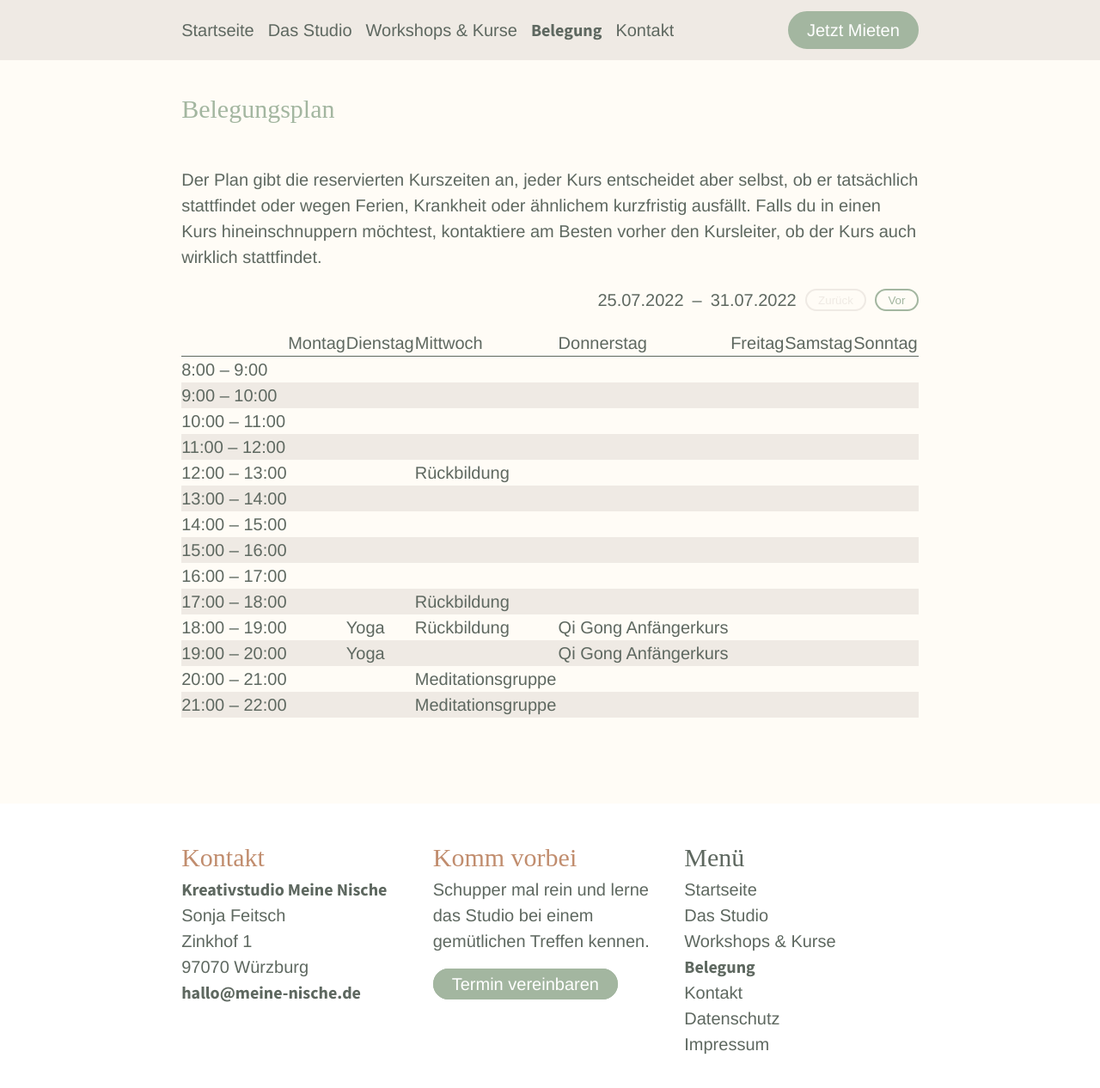
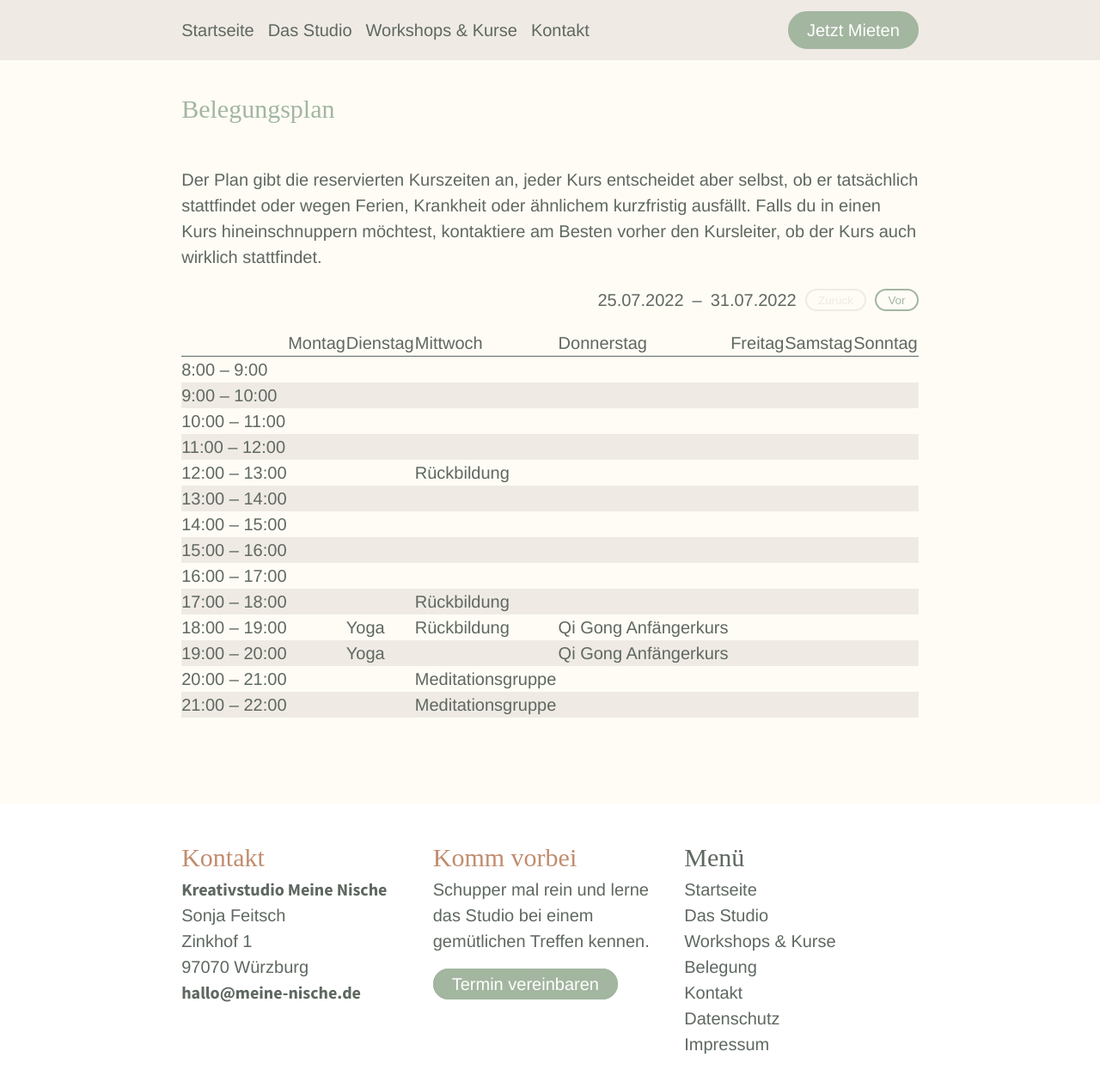
Before and after one commit to sonjafeitsch/meine-nische-website, a Jekyll site: the page built from belegung.html, in a window 1280 px wide and 1270 px high. Shown: the top 1266 px of the window at 86% size. Built offline with Jekyll 4.4.1, drawn with Linux system fonts in a browser that asks for light colours; some web fonts are replaced.

Commit message:
hide belegung

```diff
--- a/_layouts/default.html
+++ b/_layouts/default.html
@@ -34,7 +34,7 @@
         <div class="{{ kurseClass }}">
           <a href="kurse">Workshops & Kurse</a>
         </div>
-        <div class="{{ belegungClass }}"><a href="belegung">Belegung</a></div>
+        <!-- <div class="{{ belegungClass }}"><a href="belegung">Belegung</a></div> -->
         <div class="{{ kontaktClass }}"><a href="kontakt">Kontakt</a></div>
       </div>
       <span class="button filled call-to-action">Jetzt Mieten</span>
--- a/belegung.html
+++ b/belegung.html
@@ -2,7 +2,7 @@
 layout: default
 title: Belegungsplan
 style: belegung.css
-permalink: belegung
+permalink: _belegung
 ---
 
 <article class="d-flex flex-column flex-gap-4">
```
